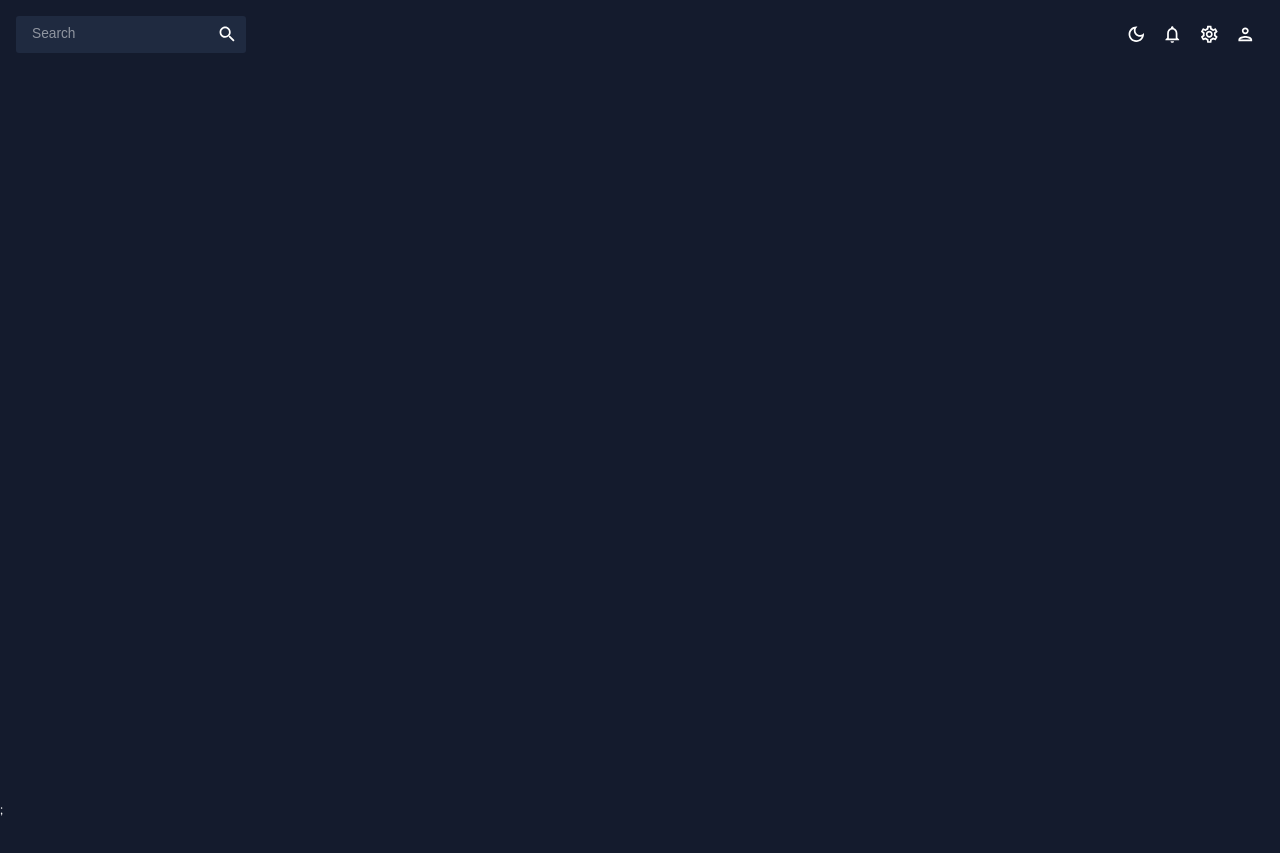
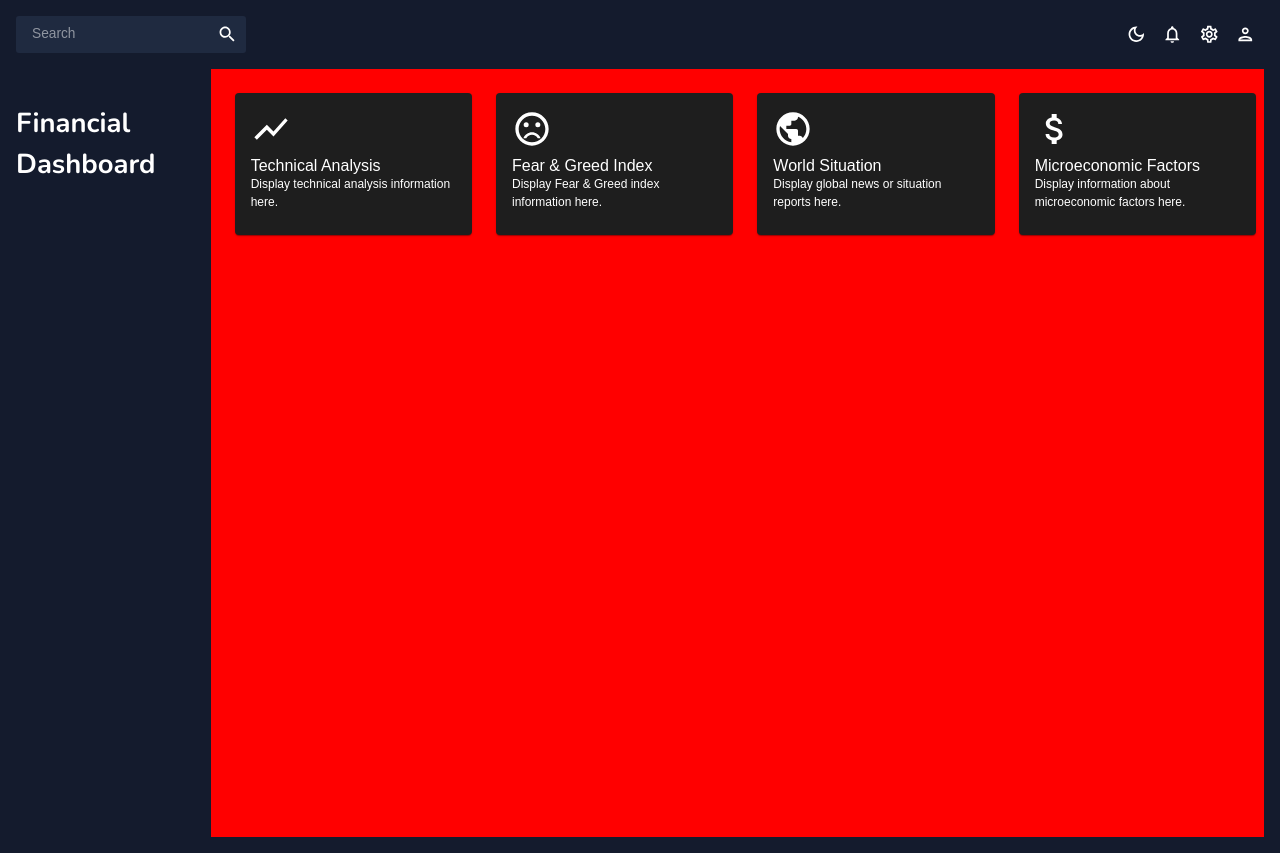
Before and after one commit to massoodbarsa/MyDashboard, a React (Create React App) app: page / in a window 1280 px wide. Before the commit the page ends 821 px from the top, so only its background shows below. Built offline with nearby package versions, Linux system fonts and the light colour scheme.

Commit message:
set up lay out

```diff
--- a/src/App.js
+++ b/src/App.js
@@ -1,19 +1,26 @@
+import { useState } from "react";
+import { Routes, Route } from "react-router-dom";
+import Topbar from "./sections/global/Topbar";
+import Dashboard from "./sections/dashboard";
 import { CssBaseline, ThemeProvider } from "@mui/material";
 import { ColorModeContext, useMode } from "./theme";
-import Topbar from "./sections/global/Topbar";
 
 function App() {
   const [theme, colorMode] = useMode();
+  const [isSidebar, setIsSidebar] = useState(true);
+
   return (
     <ColorModeContext.Provider value={colorMode}>
       <ThemeProvider theme={theme}>
         <CssBaseline />
         <div className="app">
           <main className="content">
-            <Topbar />
+            <Topbar setIsSidebar={setIsSidebar} />
+            <Routes>
+              <Route path="/" element={<Dashboard />} />
+            </Routes>
           </main>
         </div>
-        ;
       </ThemeProvider>
     </ColorModeContext.Provider>
   );
--- /dev/null
+++ b/src/sections/dashboard/FearAndGreed.jsx
@@ -0,0 +1,21 @@
+import React from "react";
+import { Card, CardContent, Typography } from "@mui/material";
+import SentimentVeryDissatisfiedIcon from "@mui/icons-material/SentimentVeryDissatisfied";
+
+function FearAndGreed() {
+  return (
+    <Card>
+      <CardContent>
+        <SentimentVeryDissatisfiedIcon style={{ fontSize: 40 }} />
+        <Typography variant="h5" component="div">
+          Fear & Greed Index
+        </Typography>
+        <Typography variant="body2">
+          Display Fear & Greed index information here.
+        </Typography>
+      </CardContent>
+    </Card>
+  );
+}
+
+export default FearAndGreed;
--- /dev/null
+++ b/src/sections/dashboard/Microeconomy.jsx
@@ -0,0 +1,21 @@
+import React from "react";
+import { Card, CardContent, Typography } from "@mui/material";
+import AttachMoneyIcon from "@mui/icons-material/AttachMoney";
+
+function Microeconomy() {
+  return (
+    <Card>
+      <CardContent>
+        <AttachMoneyIcon style={{ fontSize: 40 }} />
+        <Typography variant="h5" component="div">
+          Microeconomic Factors
+        </Typography>
+        <Typography variant="body2">
+          Display information about microeconomic factors here.
+        </Typography>
+      </CardContent>
+    </Card>
+  );
+}
+
+export default Microeconomy;
--- /dev/null
+++ b/src/sections/dashboard/Technical.jsx
@@ -0,0 +1,21 @@
+import React from "react";
+import { Card, CardContent, Typography } from "@mui/material";
+import ShowChartIcon from "@mui/icons-material/ShowChart";
+
+function Technical() {
+  return (
+    <Card>
+      <CardContent>
+        <ShowChartIcon style={{ fontSize: 40 }} />
+        <Typography variant="h5" component="div">
+          Technical Analysis
+        </Typography>
+        <Typography variant="body2">
+          Display technical analysis information here.
+        </Typography>
+      </CardContent>
+    </Card>
+  );
+}
+
+export default Technical;
--- /dev/null
+++ b/src/sections/dashboard/WorldSituation.jsx
@@ -0,0 +1,21 @@
+import React from "react";
+import { Card, CardContent, Typography } from "@mui/material";
+import PublicIcon from "@mui/icons-material/Public";
+
+function WorldSituation() {
+  return (
+    <Card>
+      <CardContent>
+        <PublicIcon style={{ fontSize: 40 }} />
+        <Typography variant="h5" component="div">
+          World Situation
+        </Typography>
+        <Typography variant="body2">
+          Display global news or situation reports here.
+        </Typography>
+      </CardContent>
+    </Card>
+  );
+}
+
+export default WorldSituation;
--- a/src/sections/dashboard/index.jsx
+++ b/src/sections/dashboard/index.jsx
@@ -1,4 +1,41 @@
+import { Box, Container, Grid } from "@mui/material";
+import Sidebar from "../global/Sidebar";
+import Technical from "./Technical";
+import FearAndGrid from "./FearAndGreed";
+import WorldSituation from "./WorldSituation";
+import Microeconomy from "./Microeconomy";
+
 const Dashboard = () => {
-  return <div>Dashboard</div>;
+  return (
+    <Grid Grid container spacing={2} sx={{ height: "100%", p: 2 }}>
+      <Grid item xs={12} sm={2}>
+        <Sidebar />
+      </Grid>
+
+      <Grid
+        item
+        xs={12}
+        sm={10}
+        sx={{ backgroundColor: "red", height: "100%" }}
+      >
+        <Grid container spacing={3} p={1}>
+          <Grid item xs={12} sm={3}>
+            <Technical />
+          </Grid>
+          <Grid item xs={12} sm={3}>
+            <FearAndGrid />
+          </Grid>
+          <Grid item xs={12} sm={3}>
+            <WorldSituation />
+          </Grid>
+          <Grid item xs={12} sm={3}>
+            <Microeconomy />
+          </Grid>
+        </Grid>
+
+        {/* </Box> */}
+      </Grid>
+    </Grid>
+  );
 };
 export default Dashboard;
--- a/src/sections/global/Sidebar.jsx
+++ b/src/sections/global/Sidebar.jsx
@@ -1,5 +1,55 @@
+import { useState } from "react";
+import { Box, IconButton, Typography, useTheme } from "@mui/material";
+import { Link } from "react-router-dom";
+import { tokens } from "../../theme";
+import HomeOutlinedIcon from "@mui/icons-material/HomeOutlined";
+import PeopleOutlinedIcon from "@mui/icons-material/PeopleOutlined";
+import ContactsOutlinedIcon from "@mui/icons-material/ContactsOutlined";
+import ReceiptOutlinedIcon from "@mui/icons-material/ReceiptOutlined";
+import PersonOutlinedIcon from "@mui/icons-material/PersonOutlined";
+import CalendarTodayOutlinedIcon from "@mui/icons-material/CalendarTodayOutlined";
+import HelpOutlineOutlinedIcon from "@mui/icons-material/HelpOutlineOutlined";
+import BarChartOutlinedIcon from "@mui/icons-material/BarChartOutlined";
+import PieChartOutlineOutlinedIcon from "@mui/icons-material/PieChartOutlineOutlined";
+import TimelineOutlinedIcon from "@mui/icons-material/TimelineOutlined";
+import MenuOutlinedIcon from "@mui/icons-material/MenuOutlined";
+import MapOutlinedIcon from "@mui/icons-material/MapOutlined";
+import Drawer from "@mui/material/Drawer";
+import Menu from "@mui/material/Menu";
+import MenuItem from "@mui/material/MenuItem";
+import { Button } from "@mui/base";
+
+import * as React from "react";
+
+import List from "@mui/material/List";
+
+import Divider from "@mui/material/Divider";
+
+import ListItem from "@mui/material/ListItem";
+import ListItemButton from "@mui/material/ListItemButton";
+import ListItemIcon from "@mui/material/ListItemIcon";
+import ListItemText from "@mui/material/ListItemText";
+import InboxIcon from "@mui/icons-material/MoveToInbox";
+import MailIcon from "@mui/icons-material/Mail";
+import Technical from "../dashboard/Technical";
+
 const Sidebar = () => {
-  return <div>sidebar</div>;
+  const theme = useTheme();
+  const colors = tokens(theme.palette.mode);
+  // const [isCollapsed, setIsCollapsed] = useState(false);
+  const [open, setOpen] = React.useState(false);
+
+  const toggleDrawer = (newOpen: boolean) => () => {
+    setOpen(newOpen);
+  };
+
+  return (
+    <div className="App">
+      <header className="App-header">
+        <h1>Financial Dashboard</h1>
+      </header>
+    </div>
+  );
 };
 
 export default Sidebar;
```
